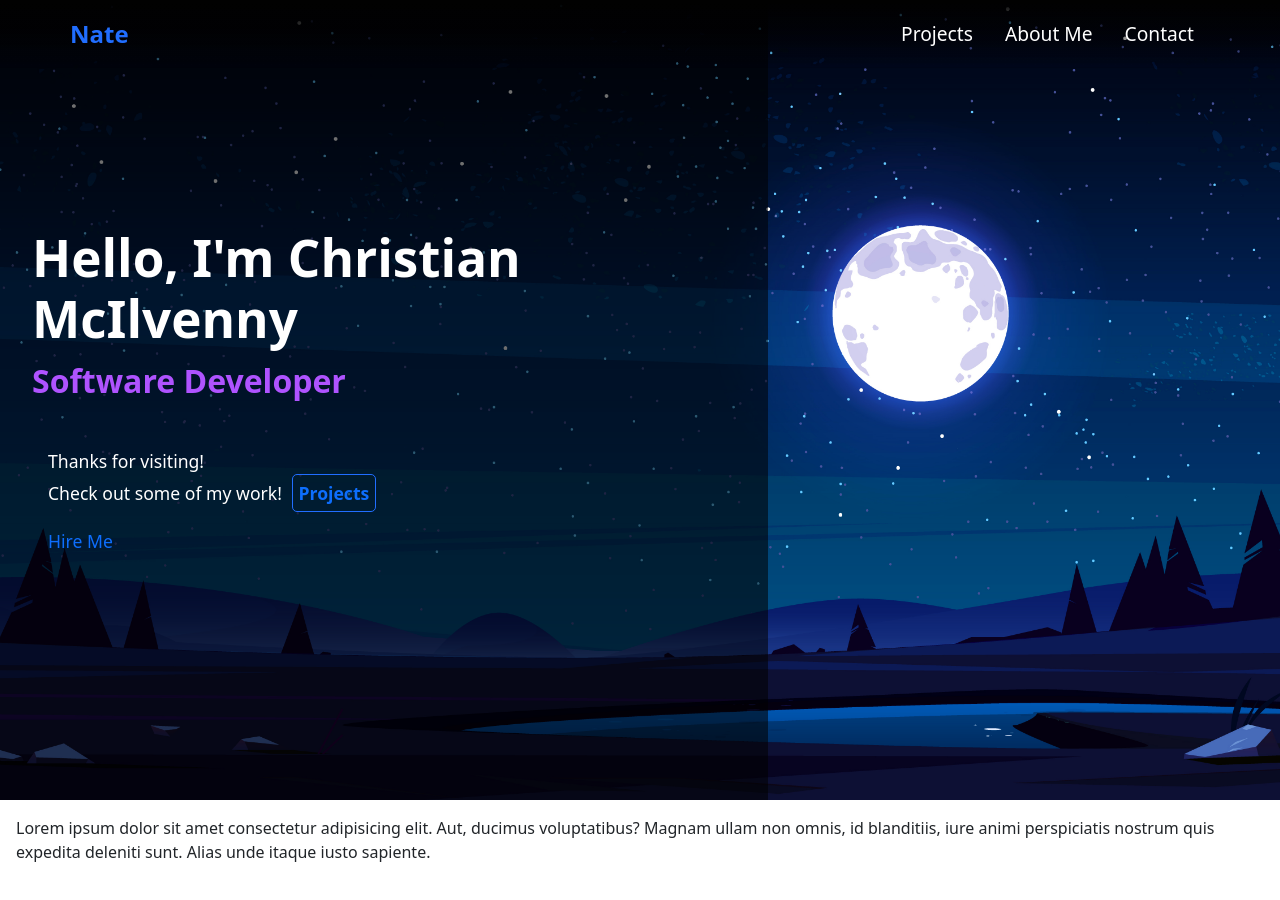
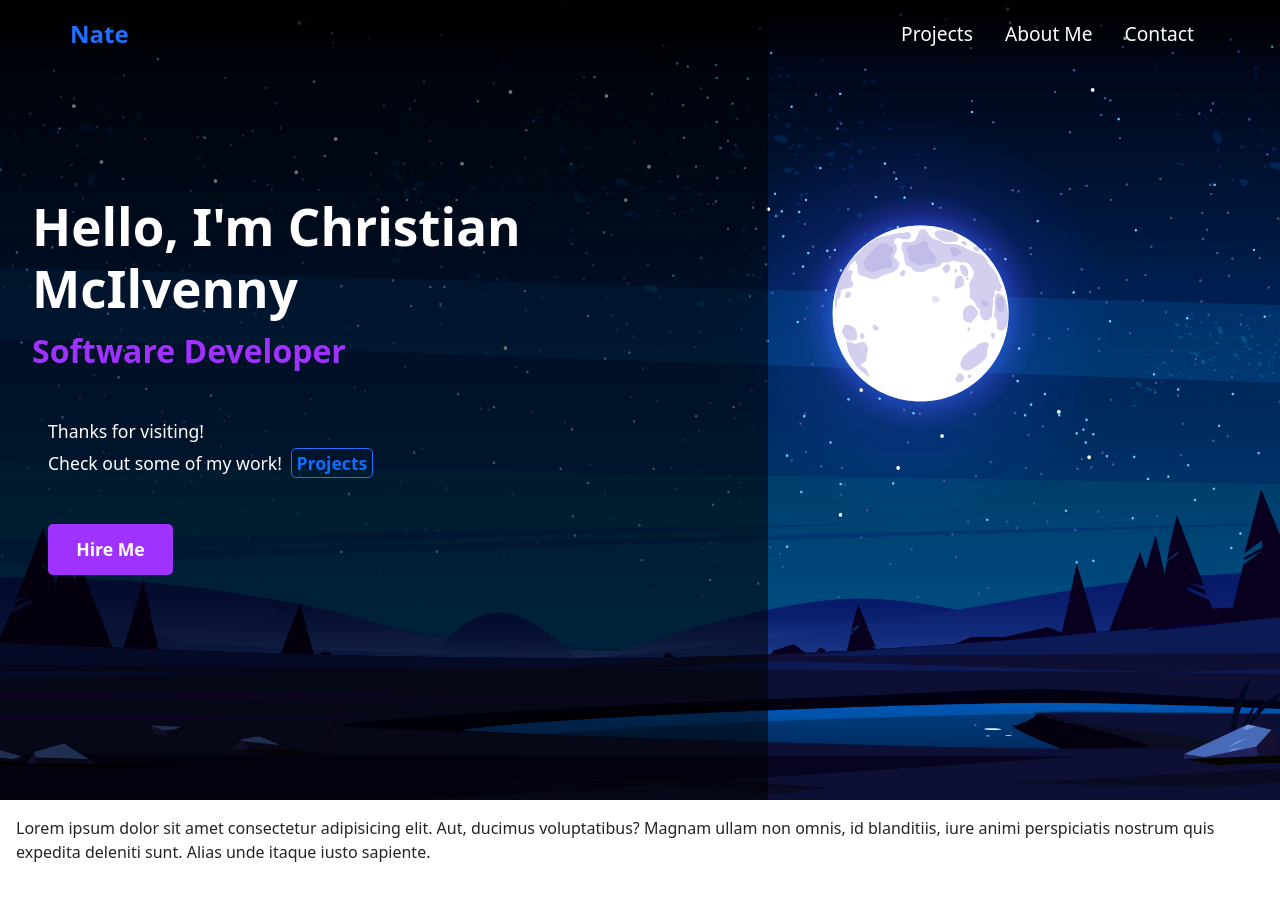
Before and after one commit to TDGNate/react-portfolio, a React (Create React App) app: page / in a window 1280 px wide. Shown: the top 900 px of the page. Built offline with nearby package versions, Linux system fonts and the light colour scheme.

Commit message:
updated hero, styled up projects and hire me buttons

```diff
--- a/src/components/hero.jsx
+++ b/src/components/hero.jsx
@@ -21,7 +21,7 @@ const Hero = () => {
           <p className="hero-text">Thanks for visiting! <br />
           Check out some of my work!  <a href="#projects" className="hero-view-projects">Projects</a>
           </p>
-            <a href="#contact">Hire Me</a>
+            <a href="#contact" className="hero-hire-me">Hire Me</a>
           </div>
       </div>
 
--- a/src/styles/hero.css
+++ b/src/styles/hero.css
@@ -45,6 +45,9 @@
 }
 
 .hero-side-content {
+	display: flex;
+	flex-direction: column;
+	gap: 1rem;
 	line-height: 2rem;
 	font-size: 1.1rem;
 	padding: 1rem;
@@ -52,8 +55,26 @@
 
 .hero-view-projects {
 	border: 1px solid var(--blue-clr);
-	padding: 6px;
+	padding: 2px 5px;
 	border-radius: 5px;
-	margin: 0 5px;
+	margin: 0 4px;
+	text-align: center;
 	font-weight: bold;
 }
+
+.hero-hire-me {
+	background-color: var(--purp-clr);
+	color: white;
+	padding: 0.6rem 1rem;
+	margin: 0.8rem 0;
+	border-radius: 5px;
+	width: 125px;
+	text-align: center;
+	font-weight: bold;
+}
+
+.hero-hire-me:hover {
+	color: white;
+
+	background-color: var(--purp-clr-hover);
+}
--- a/src/styles/main.css
+++ b/src/styles/main.css
@@ -9,7 +9,8 @@
 	--blue-clr: rgb(33, 110, 255);
 	--blue-clr-hover: rgb(115, 164, 255);
 	/* Secondary Colors  */
-	--purp-clr: rgb(175, 83, 255);
+	--purp-clr: rgb(159, 50, 255);
+	--purp-clr-hover: rgb(96, 0, 180);
 }
 
 /* Universal Resetter  */
```
